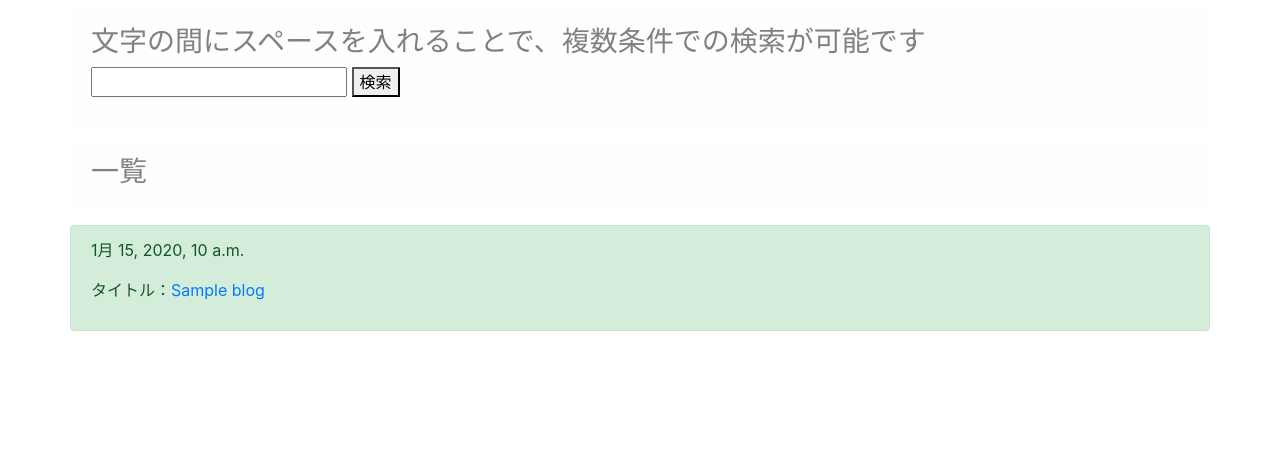
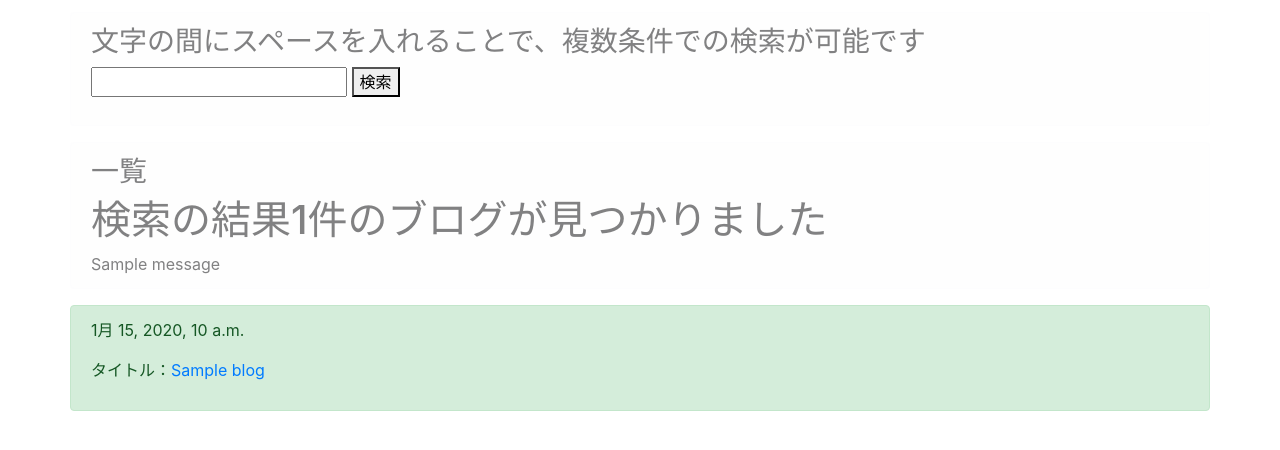
Before and after one commit to Yuta-Morishita/blog_seach, a Django app: template blog/templates/blog/index.html in a window 1280 px wide. Shown: the part 136-586 px from the top of the page. Run offline with Django 3.2, Linux system fonts and the light colour scheme; the template is opened without the code that fills it: most values are stand-ins (such as "Sample title", 1, 10 or a date in 2020); one stand-in notice (Sample message) is shown; some libraries are stand-ins or nearby versions.

Commit message:
messages fw commit

```diff
--- a/blog/templates/blog/index.html
+++ b/blog/templates/blog/index.html
@@ -4,6 +4,19 @@
 {% block content %}
 <div class="container alert alert-light" role="alert">
     <h3>一覧</h3>
+    {% if messages %}
+    {% if blogs.count > 0 %}
+    <h1>検索の結果{{ blogs.count }}件のブログが見つかりました</h1>
+    {% else %}
+    <h1>該当するブログは存在しません。</h1>
+    <a href="{% url 'blog:index' %}">トップページに戻る</a>
+    {% endif %}
+
+    {% for message in messages %}
+    {{ message }}
+    {% endfor %}
+
+    {% endif %}
 </div>
 
 {% for blog in blogs %}
```
